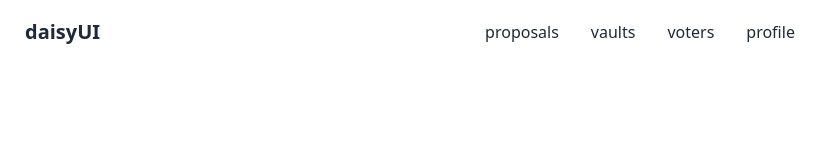
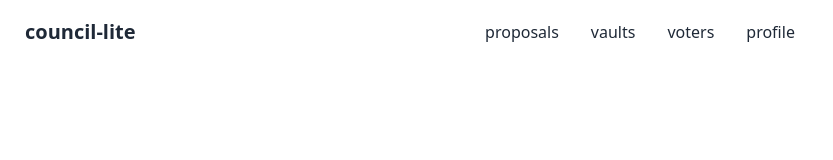
Before and after one commit to delvtech/council-kit, a Next.js app in the folder apps/council-lite/: page / in a window 1280 px wide. Shown: the top 160 px of the page, without its empty margins (0-833 px from the left). Built offline with nearby package versions, Linux system fonts and the light colour scheme; no server answers; what wagmi would draw is missing.

Commit message:
council-lite logo

```diff
--- a/apps/council-lite/pages/index.tsx
+++ b/apps/council-lite/pages/index.tsx
@@ -45,7 +45,7 @@ export default function Web() {
                 </li>
               </ul>
             </div>
-            <a className="btn btn-ghost normal-case text-xl">daisyUI</a>
+            <a className="btn btn-ghost normal-case text-xl">council-lite</a>
           </div>
           <div className="navbar-center hidden lg:flex">
             <ul className="menu menu-horizontal p-0">
```
